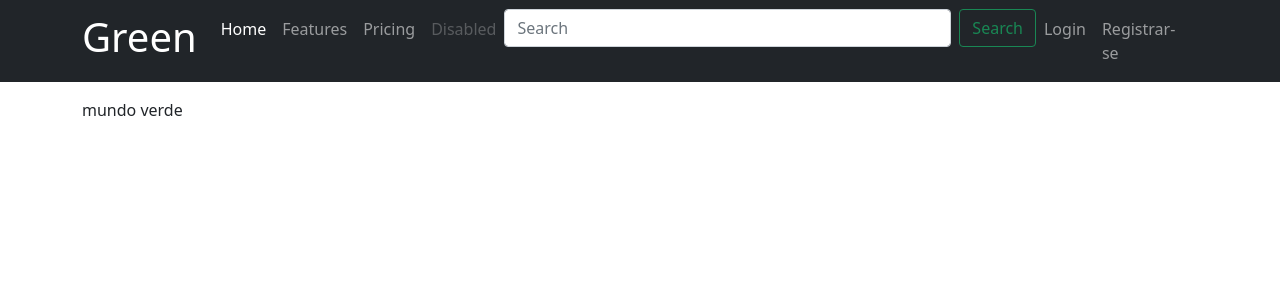
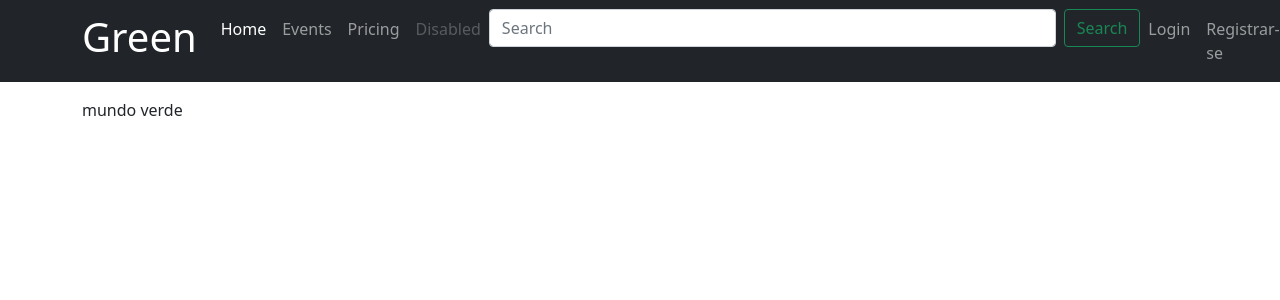
Before and after one commit to The-vinicius/verde, a Django app: page / in a window 1280 px wide. Shown: the top 300 px of the page. Run offline with Django 4.2, Linux system fonts and the light colour scheme; some libraries are stand-ins or nearby versions.

Commit message:
event tab

```diff
--- a/templates/base/navbar.html
+++ b/templates/base/navbar.html
@@ -12,7 +12,7 @@
           <a class="nav-link active" aria-current="page" href="{{ home }}">Home</a>
         </li>
         <li class="nav-item">
-          <a class="nav-link" href="#">Features</a>
+          <a class="nav-link" href="#">Events</a>
         </li>
         <li class="nav-item">
           <a class="nav-link" href="#">Pricing</a>
@@ -20,7 +20,7 @@
         <li class="nav-item">
           <a class="nav-link disabled">Disabled</a>
         </li>
-        <li class="nav-item col-8">
+        <li class="nav-item col-10">
           <form class="d-flex">
             <input class="form-control me-2" type="search" placeholder="Search" aria-label="Search">
             <button class="btn btn-outline-success" type="submit">Search</button>
```
